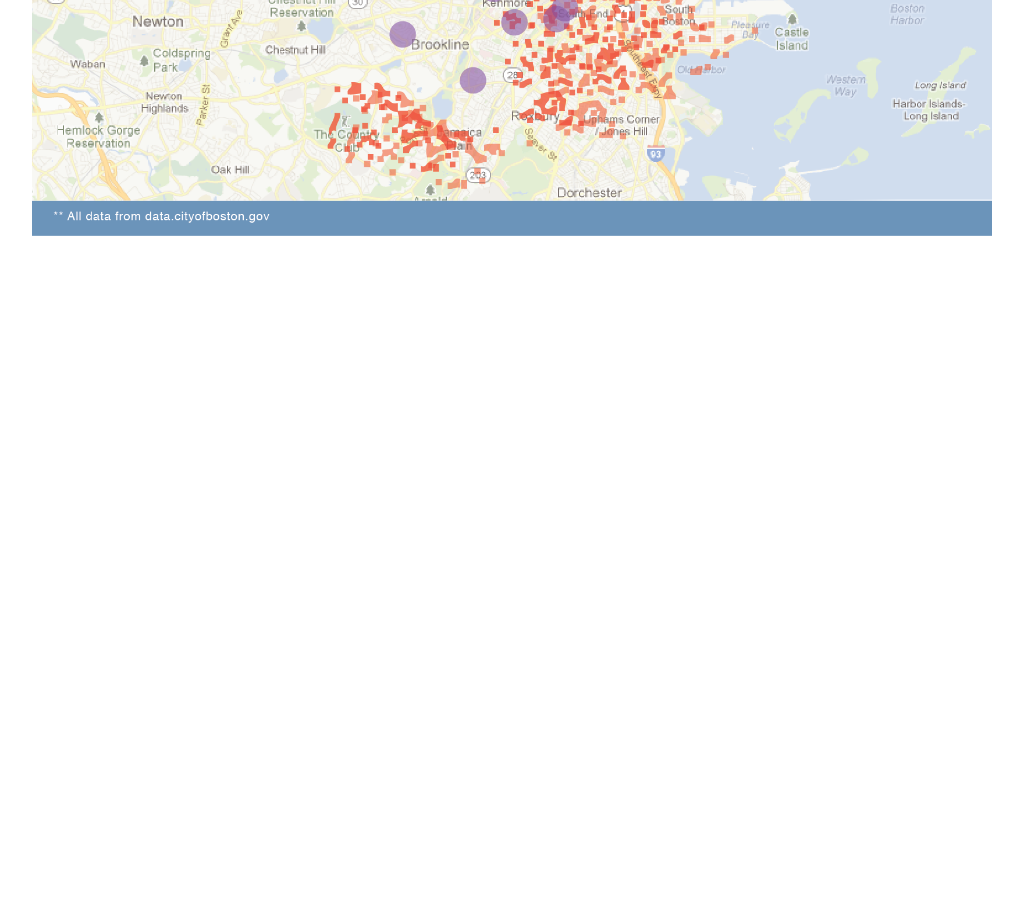
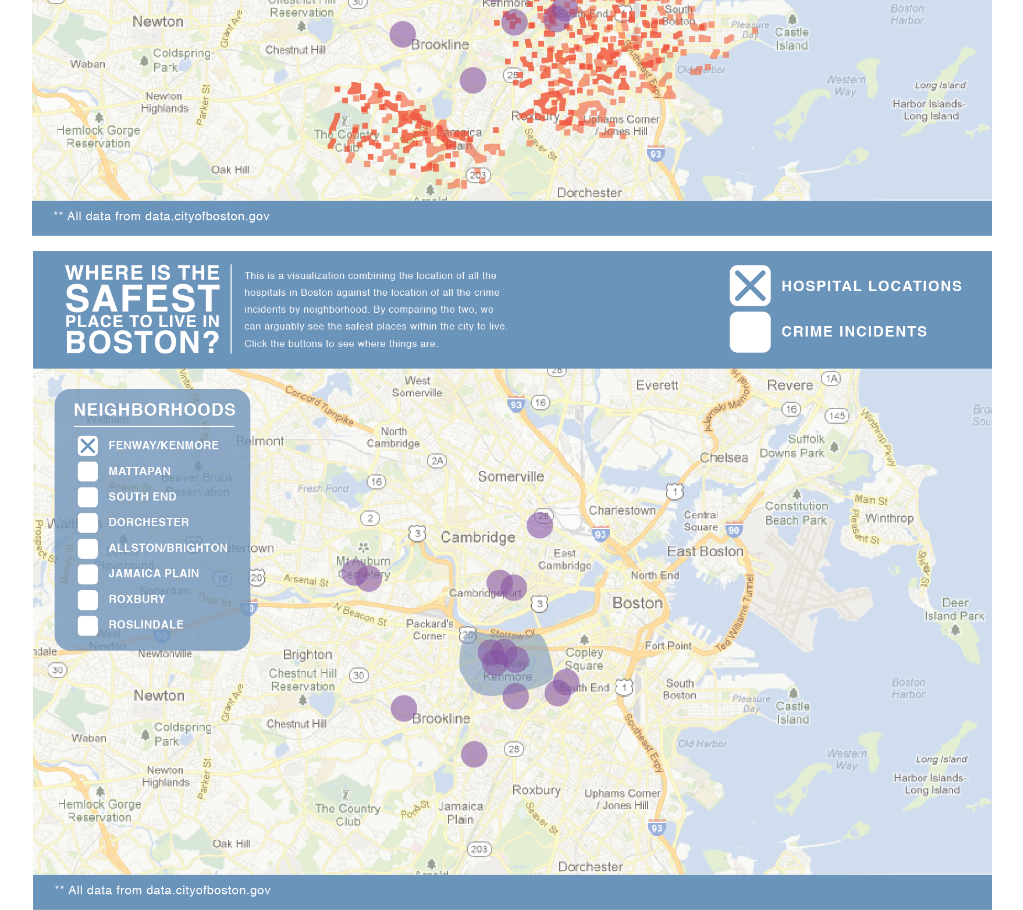
Before and after one commit to trwhite/trwhite.github.com, a plain HTML site: page 07 Final Mock-Up/index.html in a window 1280 px wide. Shown: the part 500-1410 px from the top of the page, without its empty margins (128-1151 px from the left). Before the commit the page ends 800 px from the top, so only its background shows below. Drawn offline with Linux system fonts and the light colour scheme.

Commit message:
Added new image.

```diff
--- a/07 Final Mock-Up/index.html
+++ b/07 Final Mock-Up/index.html
@@ -10,7 +10,7 @@
 
 	<h1 id='title'>Final Project Mock-Up</h1>
 	<h1><img id="sketch" src="images/mock-up.png" alt="sketch"/></h1>
-
+	<h1><img id="sketchtwo" src="images/mock-up-02.png" alt="sketchtwo"/></h1>
 
 </body>
 
--- a/07 Final Mock-Up/style.css
+++ b/07 Final Mock-Up/style.css
@@ -104,4 +104,13 @@ border-radius:10px;
     display: block;
     margin-left: auto;
     margin-right: auto;
+    margin-bottom: 15px;
+
 }
+
+#sketchtwo {
+	width:75%;
+    display: block;
+    margin-left: auto;
+    margin-right: auto;
+}
```
Also changed, not shown: 07 Final Mock-Up/images/mock-up-02.png (added).
